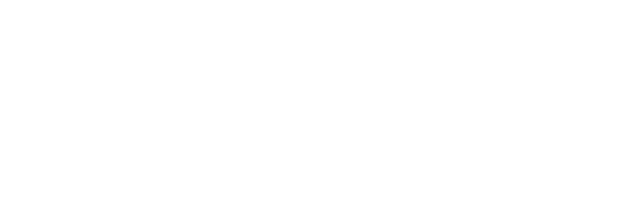
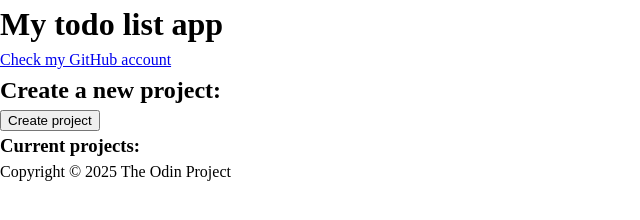
Before and after one commit to pawelgawron3/odin-todo-list, a website built with webpack: page src/template.html in a window 1280 px wide. Shown: the whole page, without its empty margins (0-640 px from the left). Built offline with nearby package versions, Linux system fonts and the light colour scheme.

Commit message:
Create hard-coded html structure

```diff
--- a/src/template.html
+++ b/src/template.html
@@ -10,5 +10,26 @@
       type="image/x-icon"
     />
   </head>
-  <body></body>
+  <body>
+    <header>
+      <h1>My todo list app</h1>
+      <a
+        href="https://github.com/pawelgawron3"
+        target="_blank"
+        rel="noopener noreferrer"
+        >Check my GitHub account</a
+      >
+    </header>
+    <main>
+      <aside id="sidebar">
+        <h2>Create a new project:</h2>
+        <button type="button" id="create-project-btn">Create project</button>
+        <h3>Current projects:</h3>
+      </aside>
+      <div id="content"></div>
+    </main>
+    <footer>
+      <p>Copyright &#169; 2025 The Odin Project</p>
+    </footer>
+  </body>
 </html>
```
